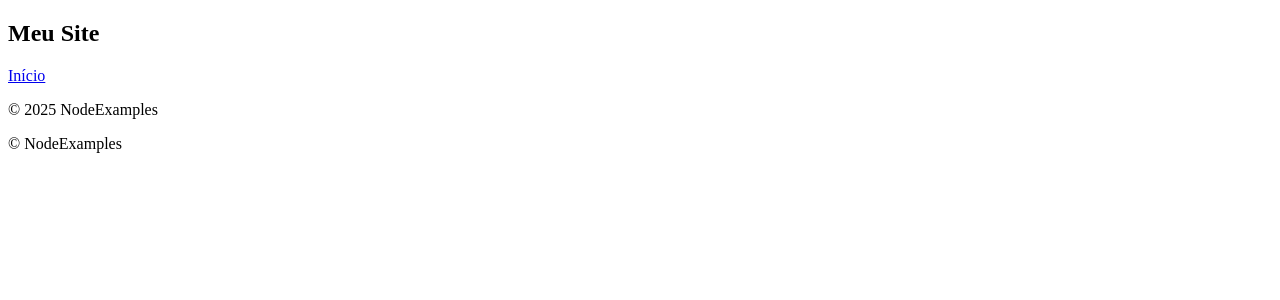
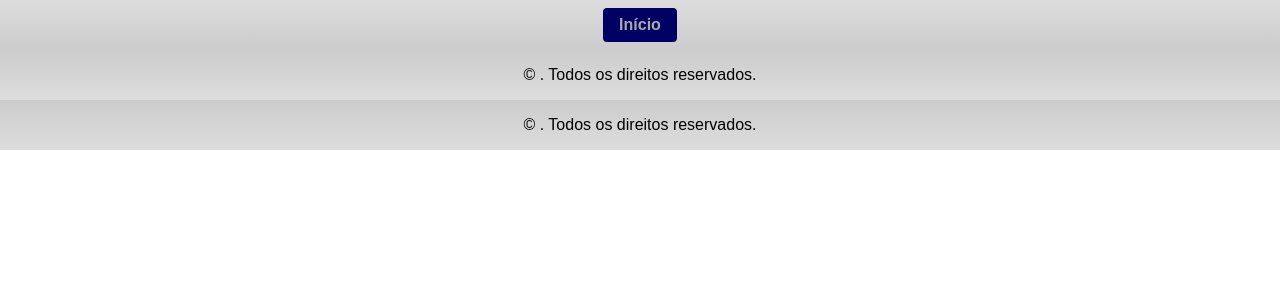
Before and after one commit to evandroluizvieira/NodeExamples, a Node project: template views/partials/footer.hbs in a window 1280 px wide. Shown: the top 300 px of the page. Run offline with Node 20 templates, Linux system fonts and the light colour scheme; the template is opened without the code that fills it, so the values that code supplies are empty.

Commit message:
Fixed styles, routes, layouts and partials.

```diff
--- a/public/styles/footer.css
+++ b/public/styles/footer.css
@@ -1,5 +1,3 @@
-footer{
-	background: #eee;
-	text-align: center;
-	padding: 10px;
+footer {
+	background-image: linear-gradient(to bottom, #cccccc, #dddddd);
 }
--- a/public/styles/header.css
+++ b/public/styles/header.css
@@ -1,10 +1,27 @@
-header{
-	background: #222;
-	color: #fff;
-	padding: 10px;
+header {
+	background-image: linear-gradient(to bottom, #dddddd, #cccccc);
 }
 
-nav a{
-	color: #fff;
+header nav ul {
+	display: flex;
+	list-style: none;
+	margin: 0;
+	padding: 0;
+	gap: 8px;
+}
+
+header nav ul li a {
+	display: inline-block;
+	padding: 8px 16px;
+	background-color: rgb(0, 0, 100);
+	color: darkgray;
 	text-decoration: none;
+	font-weight: 600;
+	border-radius: 4px;
+	transition: background-color 0.3s ease;
 }
+
+header nav ul li a:hover {
+	background-color: rgb(0, 0, 200);
+	color: gray;
+}
--- a/public/styles/main.css
+++ b/public/styles/main.css
@@ -1,9 +1,29 @@
-body{
-	font-family: sans-serif;
+body {
+	display: flex;
+	flex-direction: column;
+	height: 100vh;
 	margin: 0;
 	padding: 0;
+	font-family: sans-serif;
 }
 
-main{
-	padding: 20px;
+header, footer {
+	width: 100%;
+	height: 5vh;
+	min-height: 50px;
+	margin: 0;
+	padding: 0;
+	display: flex;
+	justify-content: center;
+	align-items: center;
+	color: black;
 }
+
+main {
+	background-color: #eeeeee;
+	flex: 1;
+	min-height: 0;
+	width: 100%;
+	padding: 16px;
+	box-sizing: border-box;
+}
--- a/source/app.js
+++ b/source/app.js
@@ -14,7 +14,7 @@ const app = Fastify();
 app.register(
 	staticPlugin,
 	{
-		root: path.join(__dirname, '..', 'public'),
+		root: path.resolve(__dirname, '..', 'public'),
 		prefix: '/public/',
 	}
 );
--- a/views/index.hbs
+++ /dev/null
@@ -1,4 +0,0 @@
-<main>
-	<h1>{{message}}</h1>
-	<p>Esta é a página principal com Fastify!</p>
-</main>
--- a/views/layouts/main.hbs
+++ b/views/layouts/main.hbs
@@ -3,12 +3,16 @@
 	<head>
 		<meta charset="UTF-8" />
 		<title>{{title}}</title>
+		<link rel="stylesheet" href="/public/styles/header.css" />
+		<link rel="stylesheet" href="/public/styles/main.css" />
+		<link rel="stylesheet" href="/public/styles/footer.css" />
 	</head>
 	<body>
 		{{> header }}
-
 		{{{ body }}}
-
 		{{> footer }}
+		<script src="/scripts/header.js"></script>
+		<script src="/scripts/main.js"></script>
+		<script src="/scripts/footer.js"></script>
 	</body>
 </html>
--- /dev/null
+++ b/views/pages/index.hbs
@@ -0,0 +1,3 @@
+<main>
+	<p>Esta é a página (index) usando fastify!</p>
+</main>
--- a/views/partials/footer.hbs
+++ b/views/partials/footer.hbs
@@ -1,4 +1,3 @@
 <footer>
-	<p>&copy; <span id="footer-current-year"></span> NodeExamples</p>
-	<script src="/public/scripts/footer.js"></script>
+<p>&copy; {{year}}. Todos os direitos reservados.</p>
 </footer>
--- a/views/partials/header.hbs
+++ b/views/partials/header.hbs
@@ -1,4 +1,7 @@
 <header>
-	<h2>Meu Site</h2>
-	<nav><a href="/">Início</a></nav>
+	<nav>
+		<ul>
+			<li><a href="/">Início</a></li>
+		</ul>
+	</nav>
 </header>
```
Also changed, not shown: source/routes/home.js (+29 -9 lines). Lines whose indentation alone changed are shown as unchanged.
